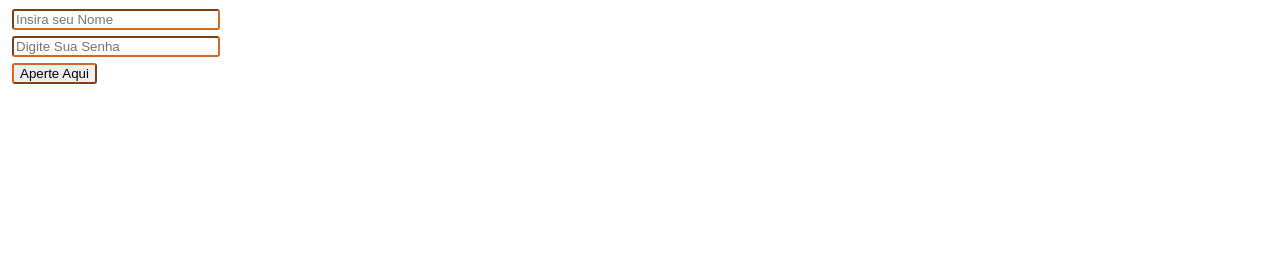
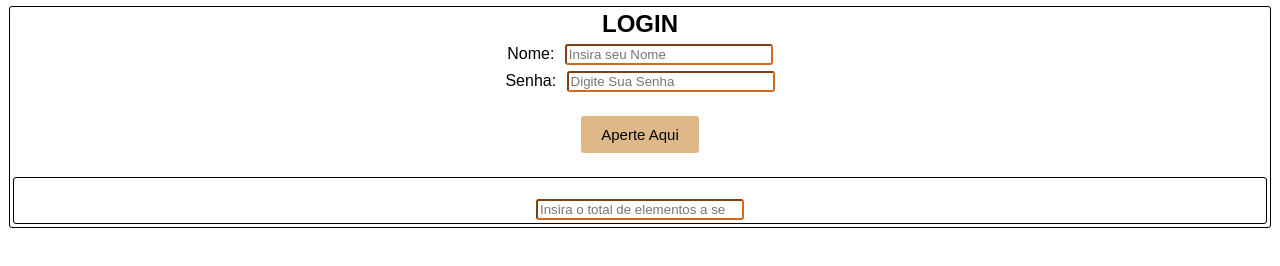
Before and after one commit to Peter-loliveira/Desenvolvimento_Web, a plain HTML site: page java.html in a window 1280 px wide. Drawn offline with Linux system fonts and the light colour scheme.

Commit message:
Acrescentado area de repetições

```diff
--- a/css/css_JAVA.css
+++ b/css/css_JAVA.css
@@ -3,8 +3,30 @@
     border-radius: 3px;
     border-color: chocolate;
     margin: 3px;
+    font-family: Arial, Helvetica, sans-serif;
 }
 
 input{
     width: 200px;
 }
+
+div{
+    border: 1px solid black;
+    text-align: center;
+}
+label{
+    text-align: right;
+}
+button{
+    border: 0px;
+    background-color: burlywood;
+    font-size: 15px;
+    padding: 10px 20px;
+    border-radius: 3px;
+}
+
+button:hover{
+    background-color: crimson;
+    color: white;
+    font-weight: bold;
+}
--- a/js/script.js
+++ b/js/script.js
@@ -2,11 +2,18 @@
 // console.log("LOG")
 // console.warn("Warn")
 // console.error("Erro")
-var usuario = "Peter"
-var senha = "123"
 
+// Area geral do site
 var app = document.getElementById("APP")
 
+var lbTituloLogin = document.createElement("h2")
+lbTituloLogin.innerHTML = "LOGIN"
+app.appendChild(lbTituloLogin)
+
+var lbNome = document.createElement("label")
+lbNome.innerHTML = "Nome: "
+app.appendChild(lbNome)
+// Cria o primeiro INPUT da area de login
 var inputNome = document.createElement("input")
 inputNome.setAttribute("type", "Text")
 inputNome.setAttribute("placeholder", "Insira seu Nome")
@@ -15,6 +22,9 @@ app.appendChild(inputNome)
 
 app.appendChild(document.createElement("br"))
 
+var lbSenha = document.createElement("label")
+lbSenha.innerHTML = "Senha: "
+app.appendChild(lbSenha)
 var inputSenha = document.createElement("input")
 inputSenha.setAttribute("type", "password")
 inputSenha.setAttribute("placeholder", "Digite Sua Senha")
@@ -26,8 +36,12 @@ app.appendChild(document.createElement("br"))
 var btEnviar = document.createElement("Button")
 btEnviar.innerHTML = "Aperte Aqui"
 btEnviar.setAttribute("onclick", "checaLogin()")
+app.appendChild(document.createElement("br"))
 app.appendChild(btEnviar)
+app.appendChild(document.createElement("br"))
 
+var usuario = "Peter"
+var senha = "123"
 function checaLogin() {
 
     if ((usuario === inputNome.value) && (senha === inputSenha.value)){
@@ -36,3 +50,16 @@ function checaLogin() {
         alert("Bote os dados certos mané")
     }
 }
+
+app.appendChild(document.createElement("br"))
+
+var divRepeticoes = document.createElement("div")
+divRepeticoes.setAttribute("id", "AreaRepeticao")
+app.appendChild(divRepeticoes)
+divRepeticoes.appendChild(document.createElement("br"))
+
+var inputTotalComponentes = document.createElement("input")
+inputTotalComponentes.setAttribute("type", "number")
+inputTotalComponentes.setAttribute("placeholder", "Insira o total de elementos a serem criados")
+divRepeticoes.appendChild(inputTotalComponentes)
+divRepeticoes.appendChild(document.createElement("br"))
```
Also changed, not shown: java.html (+0 -1 lines).
